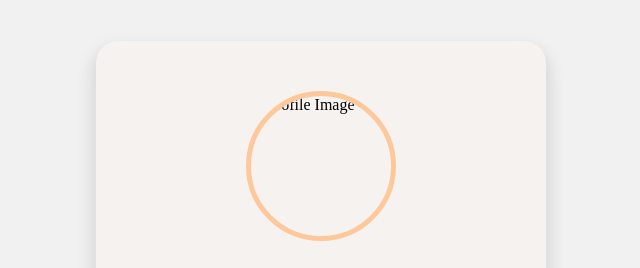
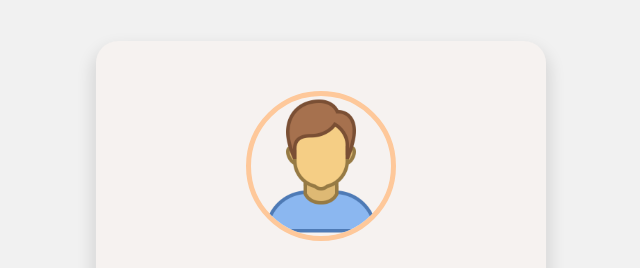
Before and after one commit to chaitanyasinghnegi/html-css-snippets, a plain HTML site: page cool-card-layout/index.html in a window 1280 px wide. Shown: the part 150-418 px from the top of the page, without its empty margins (319-959 px from the left). Drawn offline with nearby package versions, Linux system fonts and the light colour scheme; the site is published under a folder, as on GitHub Pages, so addresses that start at the root find nothing.

Commit message:
Update index.html

```diff
--- a/cool-card-layout/index.html
+++ b/cool-card-layout/index.html
@@ -10,7 +10,7 @@
 <body>
   <div class="container">
     <div class="image">
-      <img src="/images/img.png" alt="Profile Image" class="profile-img">
+      <img src="./images/img.png" alt="Profile Image" class="profile-img">
     </div>
 
     <div class="text">
```
